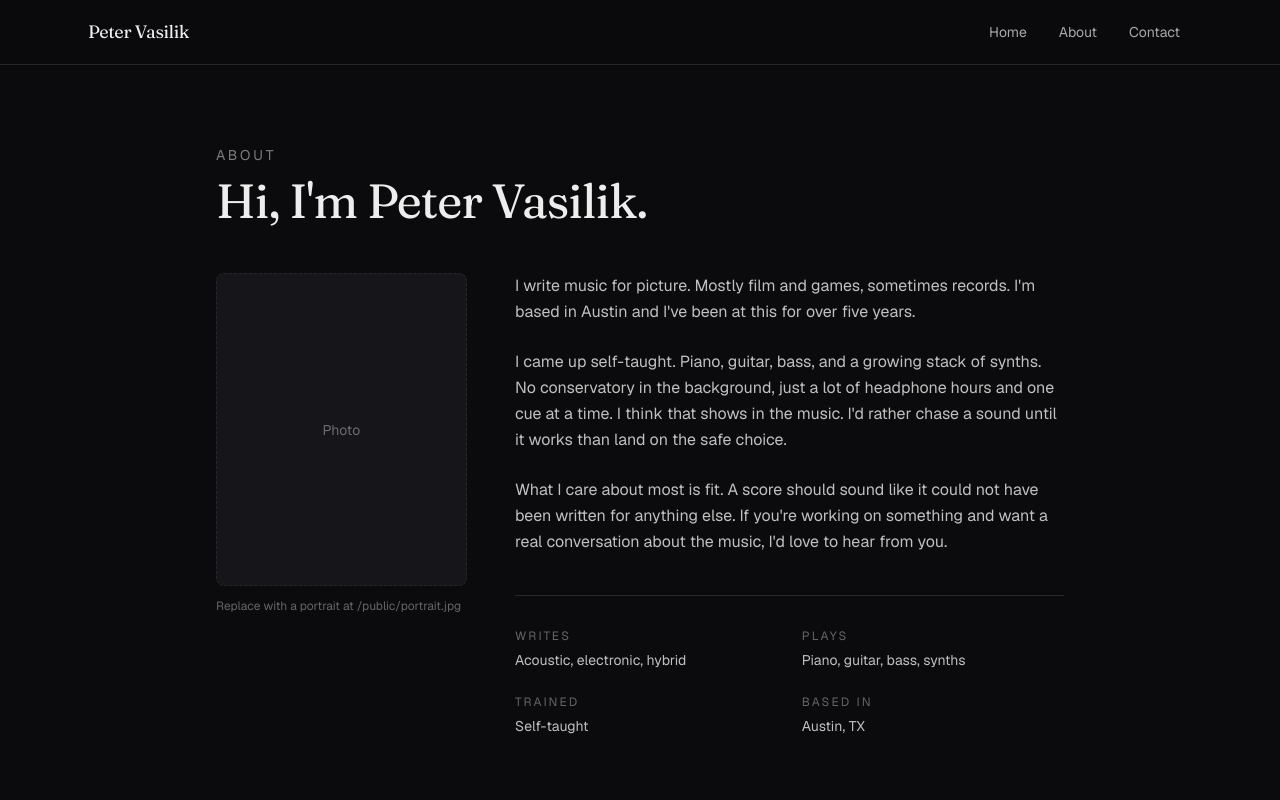
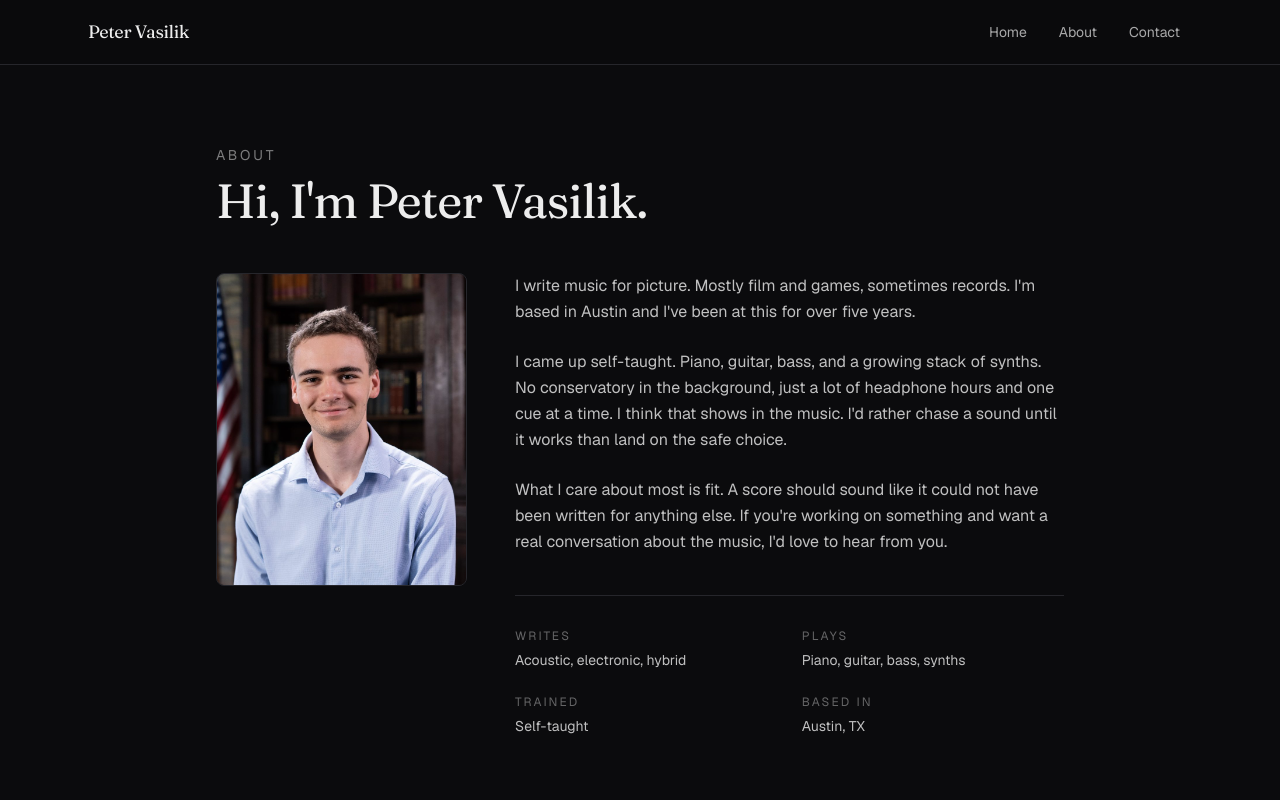
Before and after one commit to BerryNotes/composer-portfolio, a Next.js app: page /about in a window 1280 px wide. Shown: the top 800 px of the page. Built offline with nearby package versions, Linux system fonts and the light colour scheme.

Commit message:
Wire portrait into About page and piano shot into homepage hero
About: replace the placeholder div with the real portrait (next/image fill,
priority). Home: layer the green-piano silhouette behind the hero at low
opacity, with a top-down background gradient so type stays readable.

```diff
--- a/src/app/about/page.tsx
+++ b/src/app/about/page.tsx
@@ -1,3 +1,4 @@
+import Image from "next/image";
 import { SITE } from "@/lib/site";
 import { Reveal } from "@/components/Reveal";
 
@@ -17,12 +18,16 @@ export default function AboutPage() {
 
       <div className="mt-12 grid gap-12 sm:grid-cols-3">
         <Reveal delay={120} className="sm:col-span-1">
-          <div className="aspect-[4/5] rounded-lg border border-dashed border-[var(--border)] bg-[var(--muted-bg)] flex items-center justify-center text-sm text-foreground/40">
-            Photo
+          <div className="relative aspect-[4/5] overflow-hidden rounded-lg border border-[var(--border)] bg-[var(--muted-bg)]">
+            <Image
+              src="/portrait.jpg"
+              alt={`Portrait of ${SITE.name}`}
+              fill
+              sizes="(max-width: 640px) 100vw, 33vw"
+              className="object-cover"
+              priority
+            />
           </div>
-          <p className="mt-3 text-xs text-foreground/40">
-            Replace with a portrait at /public/portrait.jpg
-          </p>
         </Reveal>
         <Reveal delay={180} className="sm:col-span-2 space-y-6 text-foreground/80 leading-relaxed">
           <p>
--- a/src/app/page.tsx
+++ b/src/app/page.tsx
@@ -1,3 +1,4 @@
+import Image from "next/image";
 import Link from "next/link";
 import { PROJECTS } from "@/lib/projects";
 import { SITE } from "@/lib/site";
@@ -8,6 +9,19 @@ export default function HomePage() {
   return (
     <div>
       <section className="relative overflow-hidden">
+        <Image
+          src="/hero-piano.jpg"
+          alt=""
+          aria-hidden
+          fill
+          priority
+          sizes="100vw"
+          className="pointer-events-none object-cover opacity-25"
+        />
+        <div
+          aria-hidden
+          className="pointer-events-none absolute inset-0 bg-gradient-to-b from-background/40 via-background/60 to-background"
+        />
         <div
           aria-hidden
           className="pointer-events-none absolute inset-0"
```
